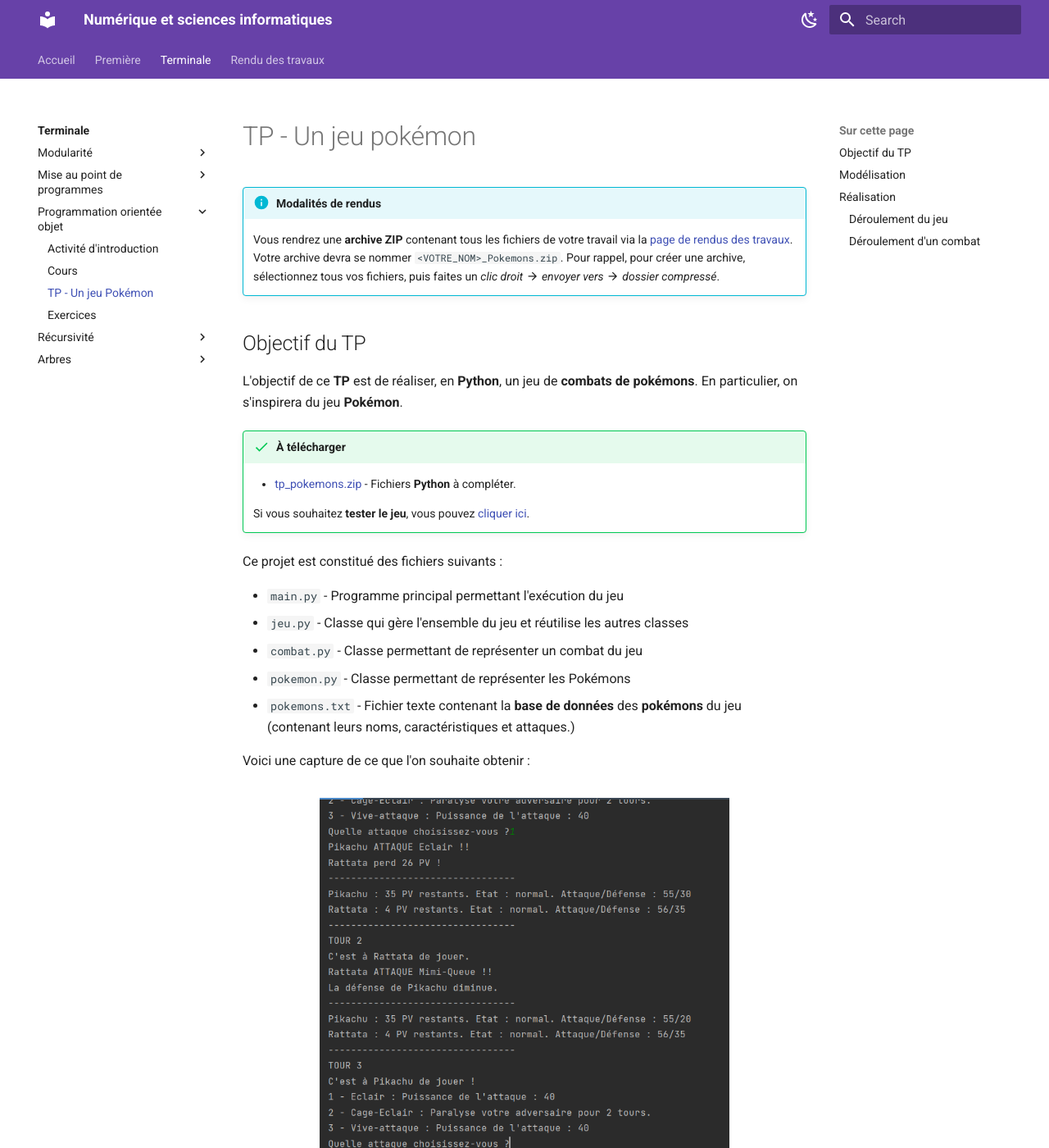
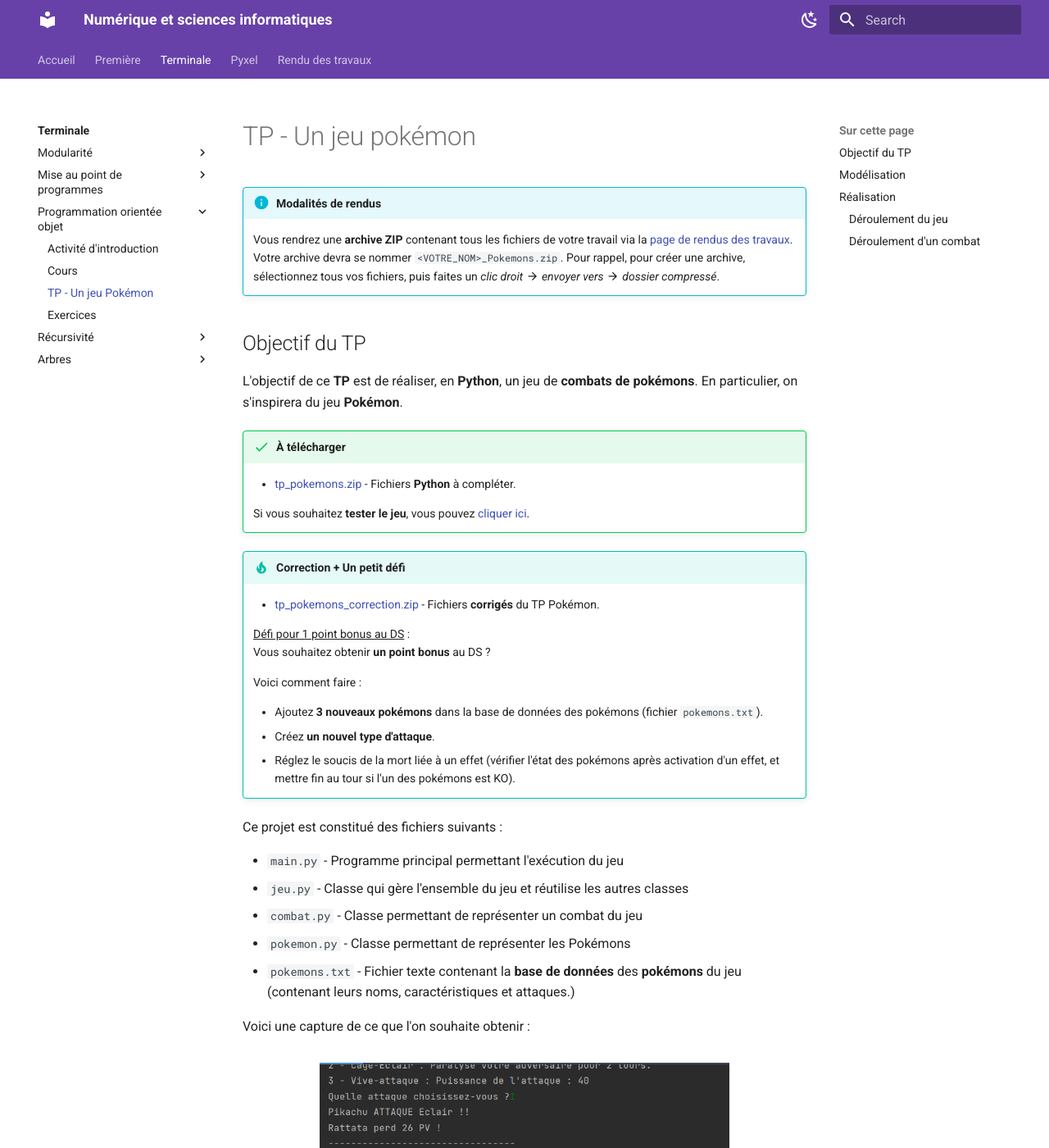
Before and after one commit to erwandemerville/nsi, an MkDocs documentation site: the page built from docs/terminale/poo/pokemon.md, in a window 1280 px wide and 1400 px high. Shown: the whole window at 82% size. Built offline with MkDocs 1.6.1 and Material for MkDocs 9.7.7, drawn with Linux system fonts in a browser that asks for light colours.

Commit message:
MAJ site

```diff
--- a/docs/terminale/poo/pokemon.md
+++ b/docs/terminale/poo/pokemon.md
@@ -12,6 +12,18 @@ En particulier, on s'inspirera du jeu **Pokémon**.
     - [tp_pokemons.zip](exercices/tp_pokemons.zip){ target="_blank" } - Fichiers **Python** à compléter.
 
     Si vous souhaitez **tester le jeu**, vous pouvez [cliquer ici](https://replit.com/@erwandemerville/TP-Classes-Pokemon){ target="_blank" }.
+
+!!! tip "Correction + Un petit défi"
+    - [tp_pokemons_correction.zip](exercices/tp_pokemon_correction.zip){ target="_blank" } - Fichiers **corrigés** du TP Pokémon.
+
+    <u>Défi pour 1 point bonus au DS</u> :
+    Vous souhaitez obtenir **un point bonus** au DS ?
+
+    Voici comment faire :
+
+    - Ajoutez **3 nouveaux pokémons** dans la base de données des pokémons (fichier `pokemons.txt`).
+    - Créez **un nouvel type d'attaque**.
+    - Réglez le soucis de la mort liée à un effet (vérifier l'état des pokémons après activation d'un effet, et mettre fin au tour si l'un des pokémons est KO).
 
 Ce projet est constitué des fichiers suivants :
 
--- a/mkdocs.yml
+++ b/mkdocs.yml
@@ -103,6 +103,7 @@ nav:
       - Évaluations:
         - Évaluation 1 corrigée: terminale/arbres/evaluation_correction.pdf
         - Évaluation 2: terminale/arbres/evaluation_v2.pdf
+  - Pyxel: https://nuitducode.github.io/DOCUMENTATION/PYTHON/01-presentation/
   - Rendu des travaux: rendus.md
 
 markdown_extensions:
```
Also changed, not shown: docs/premiere/representation_donnees/cours.md (+1 -1 lines), docs/terminale/recursivite/cours.md (+8 -0 lines), docs/terminale/recursivite/exercices.md (+2 -1 lines), docs/terminale/recursivite/exercices/Notebook_Recursivite.ipynb (added), docs/terminale/recursivite/images/fibo7.png (added), docs/terminale/recursivite/images/hanoi.png (added), docs/terminale/recursivite/images/hanoi_sol.png (added), docs/terminale/recursivite/images/inception.jpg (added), docs/terminale/recursivite/images/koch.png (added), docs/terminale/recursivite/images/sierpinsky.png (added), docs/terminale/recursivite/images/somme_n.png (added), 2 other files.
